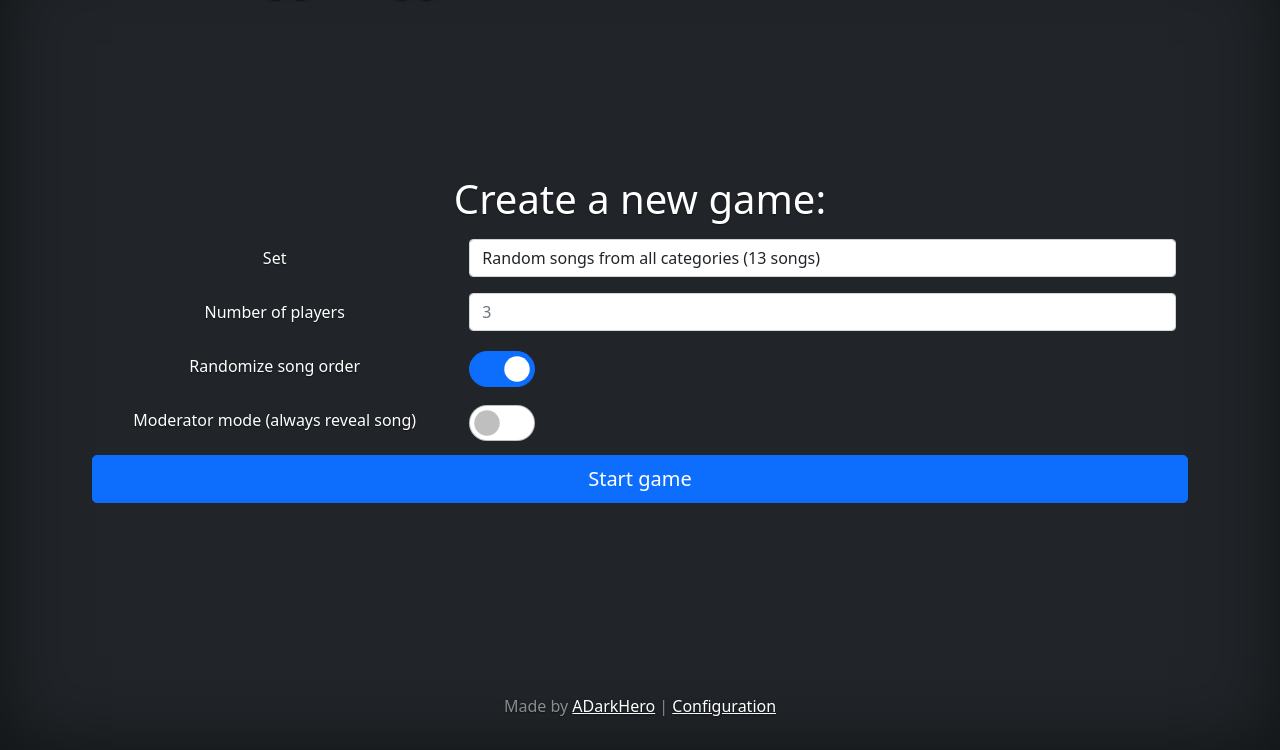
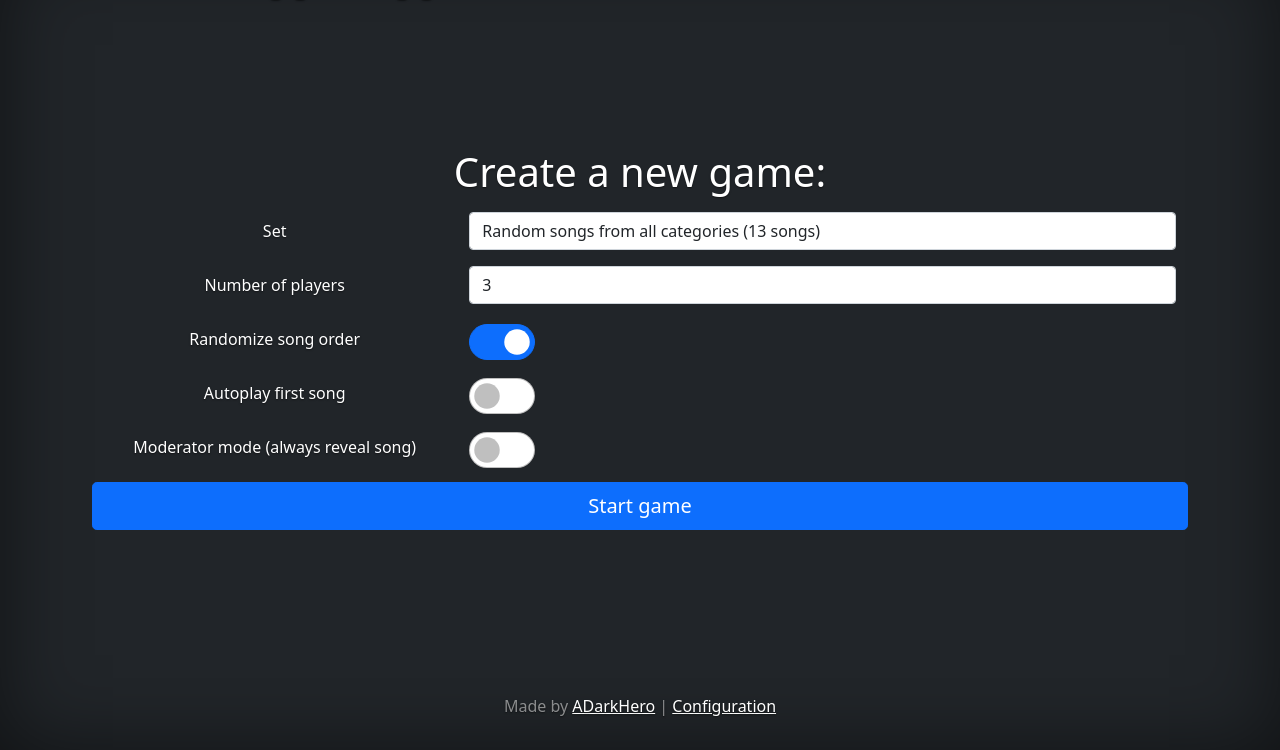
Before and after one commit to ADarkHero/Youtube-Quiz, a PHP site: page / in a window 1280 px wide. Shown: the part 50-800 px from the top of the page. Run offline with PHP 8.4, Linux system fonts and the light colour scheme; data comes from the database, SQL or seed files in the repository.

Commit message:
Added a feature to prevent autoplay on first song

```diff
--- a/index.php
+++ b/index.php
@@ -64,13 +64,19 @@
       <div class="form-group row mb-3">
         <label for="numberOfPlayers" class="col-sm-4 col-form-label">Number of players</label>
         <div class="col-sm-8">
-          <input type="number" class="form-control" name="players" id="numberOfPlayers" placeholder="3">
+          <input type="number" class="form-control" name="players" id="numberOfPlayers" value="3">
         </div>
       </div>
       <div class="form-group row mb-3">
         <label class="col-sm-4 col-form-label custom-control-label" for="randomCheckBox">Randomize song order</label>
         <div class="col-sm-8 form-check form-switch">
           <input type="checkbox" class="form-check-input" id="randomCheckBox" name="random" checked>
+        </div>
+      </div>
+      <div class="form-group row mb-3">
+        <label class="col-sm-4 col-form-label custom-control-label" for="autoplayFirstCheckBox">Autoplay first song</label>
+        <div class="col-sm-8 form-check form-switch">
+          <input type="checkbox" class="form-check-input" id="autoplayFirstCheckBox" name="autoplay">
         </div>
       </div>
       <div class="form-group row mb-3">
```
Also changed, not shown: js/game.js (+11 -4 lines).
